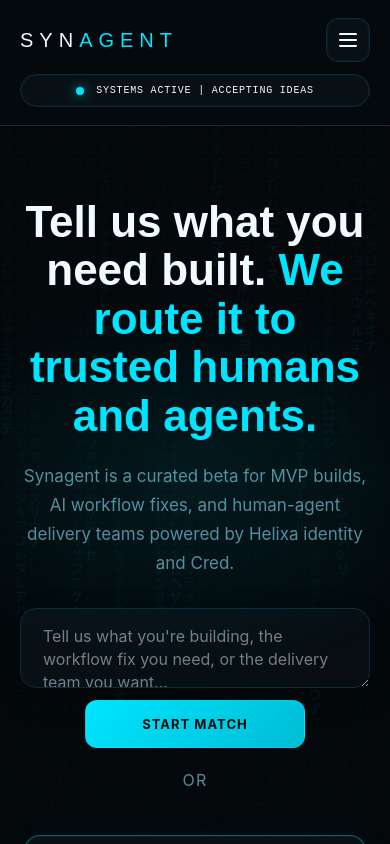
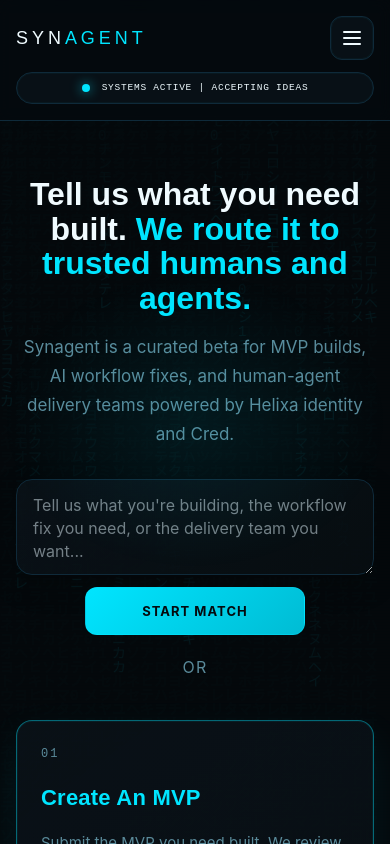
Before and after one commit to Bendr-20/synagent, a Next.js app: page / in a window 390 px wide. Shown: the top 844 px of the page. Built offline with nearby package versions, Linux system fonts and the light colour scheme.

Commit message:
Fix mobile overflow on Synagent MVP pages

```diff
--- a/src/app/globals.css
+++ b/src/app/globals.css
@@ -90,21 +90,32 @@
 }
 
 @media (max-width: 768px) {
+  .site-shell-frame,
+  .site-shell-frame > main,
+  .site-footer {
+    max-width: 100%;
+    min-width: 0;
+  }
+
   .site-header {
     flex-direction: column !important;
     align-items: stretch !important;
     justify-content: flex-start !important;
     gap: 12px !important;
-    padding: 18px 20px !important;
+    padding: 16px !important;
+    max-width: 100% !important;
+    min-width: 0 !important;
   }
 
   .site-header-top {
     width: 100%;
+    min-width: 0;
     justify-content: space-between;
   }
 
   .site-brand {
     order: 1;
+    min-width: 0;
   }
 
   .site-mobile-menu-button {
@@ -116,6 +127,7 @@
     order: 3;
     width: 100%;
     max-width: 100%;
+    min-width: 0;
     padding: 8px 12px !important;
     justify-content: center;
   }
@@ -135,6 +147,78 @@
     order: 4;
     display: flex !important;
     width: 100%;
+    min-width: 0;
+  }
+
+  .hero-section {
+    padding: 56px 16px 34px !important;
+    overflow: hidden;
+  }
+
+  .hero-glow {
+    width: 100% !important;
+    max-width: 420px !important;
+    height: 300px !important;
+  }
+
+  .hero-title {
+    width: 100% !important;
+    max-width: 100% !important;
+    font-size: 36px !important;
+    line-height: 1.08 !important;
+    margin-bottom: 18px !important;
+    overflow-wrap: anywhere;
+  }
+
+  .hero-intake-form {
+    width: 100% !important;
+    max-width: 100% !important;
+  }
+
+  .hero-intake-textarea {
+    min-height: 96px !important;
+    padding: 14px 16px !important;
+  }
+
+  .cards-grid {
+    width: 100%;
+    max-width: 100% !important;
+    padding-left: 16px !important;
+    padding-right: 16px !important;
+  }
+
+  .cards-grid > * {
+    width: 100% !important;
+    min-width: 0 !important;
+  }
+
+  .match-page-main {
+    align-items: stretch !important;
+    justify-content: flex-start !important;
+    padding: 24px 16px !important;
+    min-width: 0;
+  }
+
+  .match-card {
+    width: 100% !important;
+    max-width: 100% !important;
+    min-width: 0 !important;
+    padding: 20px !important;
+    border-radius: 18px !important;
+  }
+
+  .match-card-header {
+    flex-direction: column !important;
+    align-items: stretch !important;
+  }
+
+  .match-back-link {
+    width: 100%;
+    text-align: center;
+  }
+
+  .match-form-grid {
+    grid-template-columns: 1fr !important;
   }
 
   .site-mobile-menu-link,
@@ -191,3 +275,29 @@
     align-items: flex-start !important;
   }
 }
+
+@media (min-width: 490px) and (max-width: 510px) {
+  .site-shell-frame,
+  .site-header,
+  .site-shell-frame > main,
+  .site-footer {
+    align-self: flex-start !important;
+    width: 390px !important;
+    max-width: 390px !important;
+  }
+}
+
+@media (max-width: 480px) {
+  .site-brand {
+    font-size: 18px !important;
+    letter-spacing: 0.22em !important;
+  }
+
+  .site-status-text {
+    font-size: 9.5px !important;
+  }
+
+  .hero-title {
+    font-size: 32px !important;
+  }
+}
--- a/src/app/match/match-client.tsx
+++ b/src/app/match/match-client.tsx
@@ -297,9 +297,9 @@
   }
 
   return (
-    <SiteShell mainStyle={{ display: "flex", alignItems: "center", justifyContent: "center", padding: "32px" }}>
-      <div style={{ width: "100%", maxWidth: "860px", ...glassCardStyle, borderRadius: "20px", display: "flex", flexDirection: "column", gap: "18px" }}>
-        <div style={{ display: "flex", justifyContent: "space-between", alignItems: "center", gap: "12px" }}>
+    <SiteShell mainClassName="match-page-main" mainStyle={{ display: "flex", alignItems: "center", justifyContent: "center", padding: "32px" }}>
+      <div className="match-card" style={{ width: "100%", maxWidth: "860px", ...glassCardStyle, borderRadius: "20px", display: "flex", flexDirection: "column", gap: "18px" }}>
+        <div className="match-card-header" style={{ display: "flex", justifyContent: "space-between", alignItems: "center", gap: "12px" }}>
           <div>
             <div style={{ fontSize: "12px", color: theme.textMuted, fontFamily: "JetBrains Mono, monospace", letterSpacing: "0.12em", textTransform: "uppercase", marginBottom: "8px" }}>Match Intake</div>
             <h1 style={{ fontSize: "28px", color: theme.textStrong, fontFamily: "Space Grotesk, sans-serif" }}>Make Your Match</h1>
@@ -307,7 +307,7 @@
               (<Link href="/synagents" style={{ color: theme.accent, textDecoration: "none" }}>or Browse Synagents</Link>)
             </div>
           </div>
-          <Link href="/" style={{ padding: "10px 14px", borderRadius: "12px", border: "1px solid rgba(0,229,255,0.26)", background: "rgba(5,10,14,0.18)", color: theme.accent, fontSize: "12px", fontWeight: 700, letterSpacing: "0.08em", textTransform: "uppercase", textDecoration: "none" }}>
+          <Link className="match-back-link" href="/" style={{ padding: "10px 14px", borderRadius: "12px", border: "1px solid rgba(0,229,255,0.26)", background: "rgba(5,10,14,0.18)", color: theme.accent, fontSize: "12px", fontWeight: 700, letterSpacing: "0.08em", textTransform: "uppercase", textDecoration: "none" }}>
             Back
           </Link>
         </div>
@@ -337,7 +337,7 @@
           Tell us what you need, how urgent it is, how you want to work, and how to reach you. This creates a real request record, keeps imported Helixa context intact, and prepares provider notifications for review or dispatch.
         </p>
 
-        <div style={{ display: "grid", gridTemplateColumns: "1fr 1fr", gap: "14px" }}>
+        <div className="match-form-grid" style={{ display: "grid", gridTemplateColumns: "1fr 1fr", gap: "14px" }}>
           <Field label="Requester">
             <input value={prefs.requester} onChange={(e) => setPrefs((prev) => ({ ...prev, requester: e.target.value }))} placeholder="Your name or team" style={inputStyle} />
           </Field>
--- a/src/app/page.tsx
+++ b/src/app/page.tsx
@@ -165,6 +165,7 @@
         }}
       >
         <div
+          className="hero-glow"
           style={{
             position: "absolute",
             top: "50%",
@@ -186,8 +187,9 @@
           {betaPositioning}
         </p>
 
-        <form action="/match" method="get" style={{ width: "100%", maxWidth: "860px", marginBottom: "20px", display: "flex", flexDirection: "column", gap: "12px" }}>
+        <form className="hero-intake-form" action="/match" method="get" style={{ width: "100%", maxWidth: "860px", marginBottom: "20px", display: "flex", flexDirection: "column", gap: "12px" }}>
           <textarea
+            className="hero-intake-textarea"
             aria-label="Project brief"
             name="brief"
             rows={2}
--- a/src/components/site-shell.tsx
+++ b/src/components/site-shell.tsx
@@ -6,11 +6,12 @@
 
 type SiteShellProps = {
   children: ReactNode;
+  mainClassName?: string;
   mainStyle?: CSSProperties;
   showFooter?: boolean;
 };
 
-export function SiteShell({ children, mainStyle, showFooter = true }: SiteShellProps) {
+export function SiteShell({ children, mainClassName, mainStyle, showFooter = true }: SiteShellProps) {
   const canvasRef = useRef<HTMLCanvasElement | null>(null);
   const [mobileMenuOpen, setMobileMenuOpen] = useState(false);
 
@@ -75,6 +76,7 @@
 
   return (
     <div
+      className="site-shell-root"
       style={{
         minHeight: "100vh",
         background: theme.bg,
@@ -100,7 +102,7 @@
         }}
       />
 
-      <div style={{ position: "relative", zIndex: 2, display: "flex", flexDirection: "column", minHeight: "100vh" }}>
+      <div className="site-shell-frame" style={{ position: "relative", zIndex: 2, display: "flex", flexDirection: "column", minHeight: "100vh" }}>
         <header
           className="site-header"
           style={{
@@ -305,10 +307,10 @@
           )}
         </header>
 
-        <main style={{ flex: 1, ...mainStyle }}>{children}</main>
+        <main className={mainClassName} style={{ flex: 1, ...mainStyle }}>{children}</main>
 
         {showFooter && (
-          <footer style={{ textAlign: "center", padding: "32px", borderTop: `1px solid ${theme.border}` }}>
+          <footer className="site-footer" style={{ textAlign: "center", padding: "32px", borderTop: `1px solid ${theme.border}` }}>
             <p style={{ fontSize: "14px", color: theme.textMuted }}>
               Powered by <span style={{ color: theme.text, fontWeight: 600 }}>Helixa</span> on Base
             </p>
```
